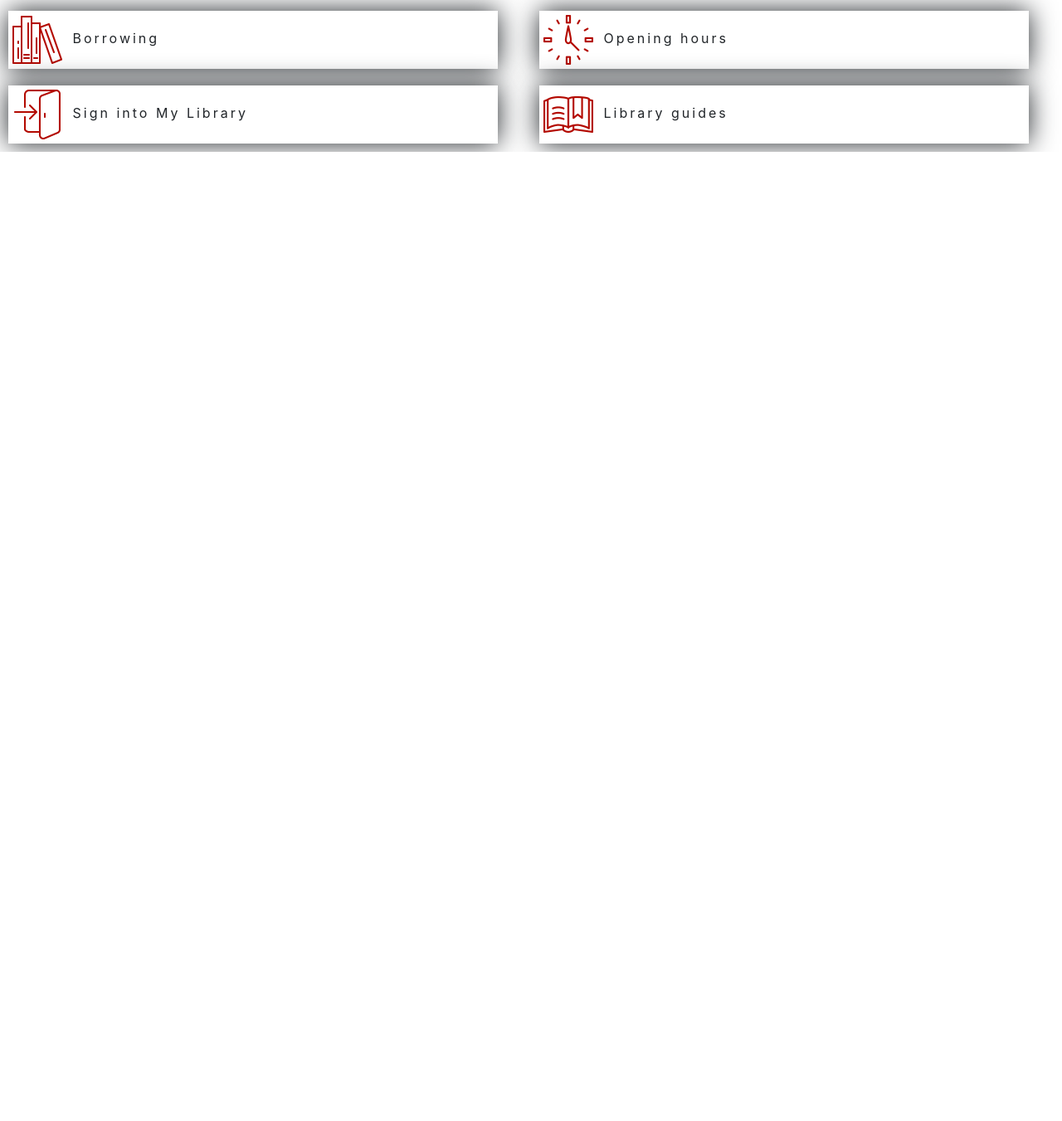
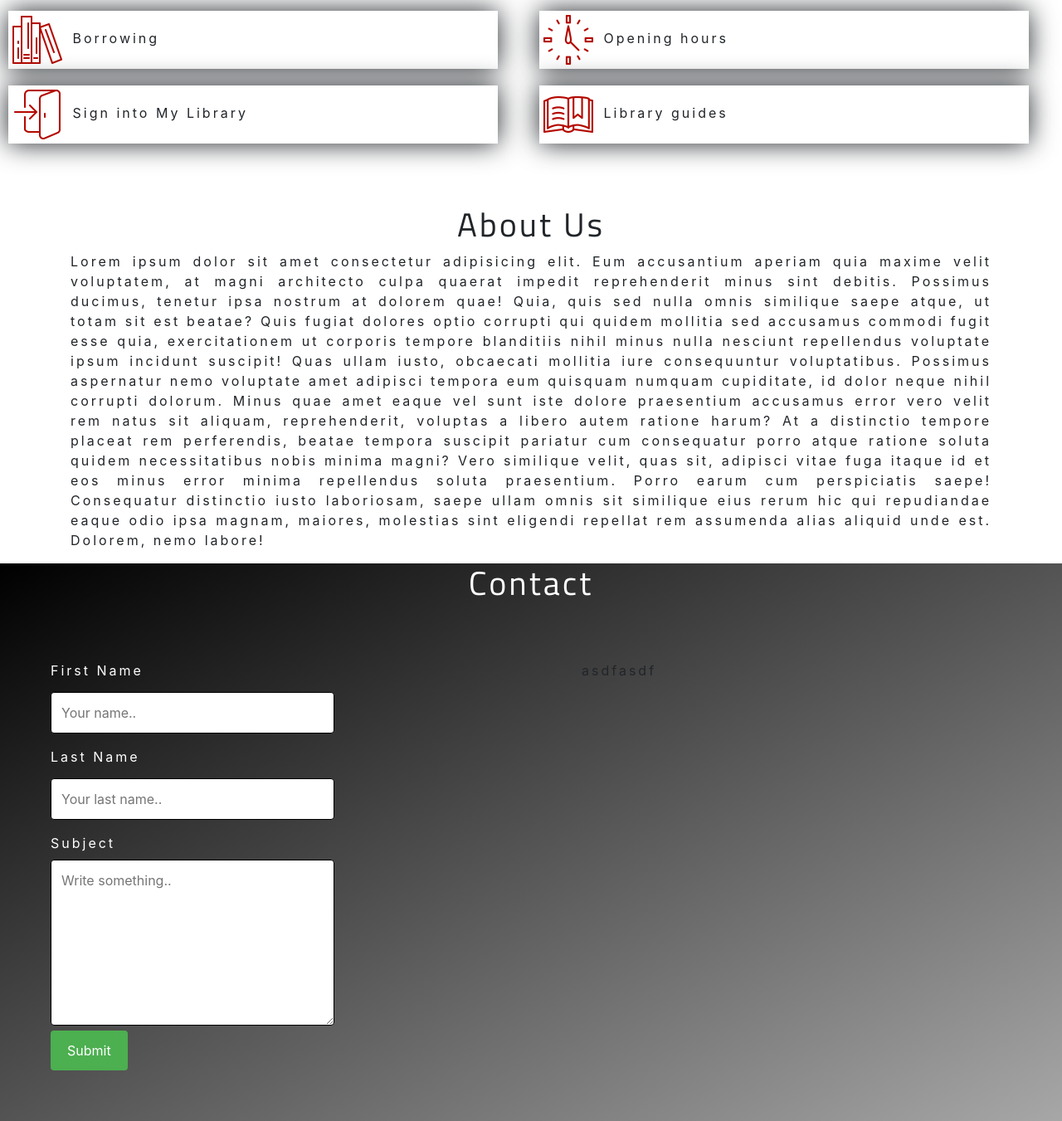
Before and after one commit to Sulaiman-kc/LibraryUsingBootstap, a plain HTML site: page index.html in a window 1280 px wide. Shown: the part 646-1997 px from the top of the page at 83% size. Before the commit the page ends 829 px from the top, so only its background shows below. Drawn offline with nearby package versions, Linux system fonts and the light colour scheme.

Commit message:
add about and contact form

```diff
--- a/css/style.css
+++ b/css/style.css
@@ -2,7 +2,7 @@
 body, html{
     margin: 0;
     padding: 0;
-    font-family: 'Lucida Sans', 'Lucida Sans Regular', 'Lucida Grande', 'Lucida Sans Unicode', Geneva, Verdana, sans-serif;
+    font-family: 'Titillium Web', sans-serif;
     text-align: center;
     letter-spacing: 3px;
 }
@@ -111,8 +111,52 @@ body, html{
 .news-container:hover{
     transform: scale(1.05);
 }
-.news h1{
+h1{
     text-align: center;
     font-family: 'Titillium Web', sans-serif;
-    font-weight: 900
+    font-weight: 900;
 }
+.news{
+    min-height: 300px;
+}
+.about p{
+    text-align: justify;
+}
+.contact{
+    background-image: linear-gradient(to bottom right, rgb(0, 0, 0),rgb(167, 167, 167));
+    min-height: 200px;
+    overflow: hidden;
+}
+.contact h1{
+    color: #fff;
+}
+input[type=text], select, textarea {
+    width: 70%;
+    padding: 12px;
+    border: 1px solid rgb(0, 0, 0);
+    border-radius: 4px;
+    box-sizing: border-box;
+    margin-top: 6px;
+    margin-bottom: 16px;
+    resize: vertical;
+    color: rgb(0, 0, 0);
+  }
+
+  input[type=submit] {
+    background-color: #4CAF50;
+    color: white;
+    padding: 12px 20px;
+    border: none;
+    border-radius: 4px;
+    cursor: pointer;
+  }
+
+  input[type=submit]:hover {
+    background-color: #45a049;
+  }
+  .cl-container label{
+      color: #fff;
+  }
+  .cl-container{
+      margin: 10%
+  }
--- a/index.html
+++ b/index.html
@@ -15,7 +15,7 @@
 </head>
 <body>
     <section class="nav-bar">
-        <div class="navbar navbar-expand-md sticky-top">
+        <div class="navbar navbar-expand-md sticky-top navbar-fixed-top">
             <div class="container">
                 <ul class="logo navbar-nav mr-auto">
                     <li class="nav-items"><a href=""><img src="img/logo1.png" alt=""> </a></li>
@@ -85,5 +85,37 @@
             </div>
         </div>
     </section>
+    <section class="about">
+        <div class="about-container container">
+            <h1>About Us</h1>
+            <p>Lorem ipsum dolor sit amet consectetur adipisicing elit. Eum accusantium aperiam quia maxime velit voluptatem, at magni architecto culpa quaerat impedit reprehenderit minus sint debitis. Possimus ducimus, tenetur ipsa nostrum at dolorem quae! Quia, quis sed nulla omnis similique saepe atque, ut totam sit est beatae? Quis fugiat dolores optio corrupti qui quidem mollitia sed accusamus commodi fugit esse quia, exercitationem ut corporis tempore blanditiis nihil minus nulla nesciunt repellendus voluptate ipsum incidunt suscipit! Quas ullam iusto, obcaecati mollitia iure consequuntur voluptatibus. Possimus aspernatur nemo voluptate amet adipisci tempora eum quisquam numquam cupiditate, id dolor neque nihil corrupti dolorum. Minus quae amet eaque vel sunt iste dolore praesentium accusamus error vero velit rem natus sit aliquam, reprehenderit, voluptas a libero autem ratione harum? At a distinctio tempore placeat rem perferendis, beatae tempora suscipit pariatur cum consequatur porro atque ratione soluta quidem necessitatibus nobis minima magni? Vero similique velit, quas sit, adipisci vitae fuga itaque id et eos minus error minima repellendus soluta praesentium. Porro earum cum perspiciatis saepe! Consequatur distinctio iusto laboriosam, saepe ullam omnis sit similique eius rerum hic qui repudiandae eaque odio ipsa magnam, maiores, molestias sint eligendi repellat rem assumenda alias aliquid unde est. Dolorem, nemo labore!</p>
+        </div>
+    </section>
+    <section class="contact">
+        <h1>Contact</h1>
+        <div class="row">
+            <div class="contact-left col-md-6">
+                <div class="cl-container">
+                    <form action="">
+                        <label for="fname">First Name</label> <br>
+                        <input type="text" id="fname" name="firstname" placeholder="Your name.."> <br>
+
+                        <label for="lname">Last Name</label> <br>
+                        <input type="text" id="lname" name="lastname" placeholder="Your last name.."> <br>
+
+                        <label for="subject">Subject</label> <br>
+                        <textarea id="subject" name="subject" placeholder="Write something.." style="height:200px"></textarea> <br>
+
+                        <input type="submit" value="Submit">
+                    </form>
+                </div>
+            </div>
+            <div class="contact-left col-md-6">
+                <div class="cl-container">
+                    asdfasdf
+                </div>
+            </div>
+        </div>
+    </section>
     </body>
 </html>
```
